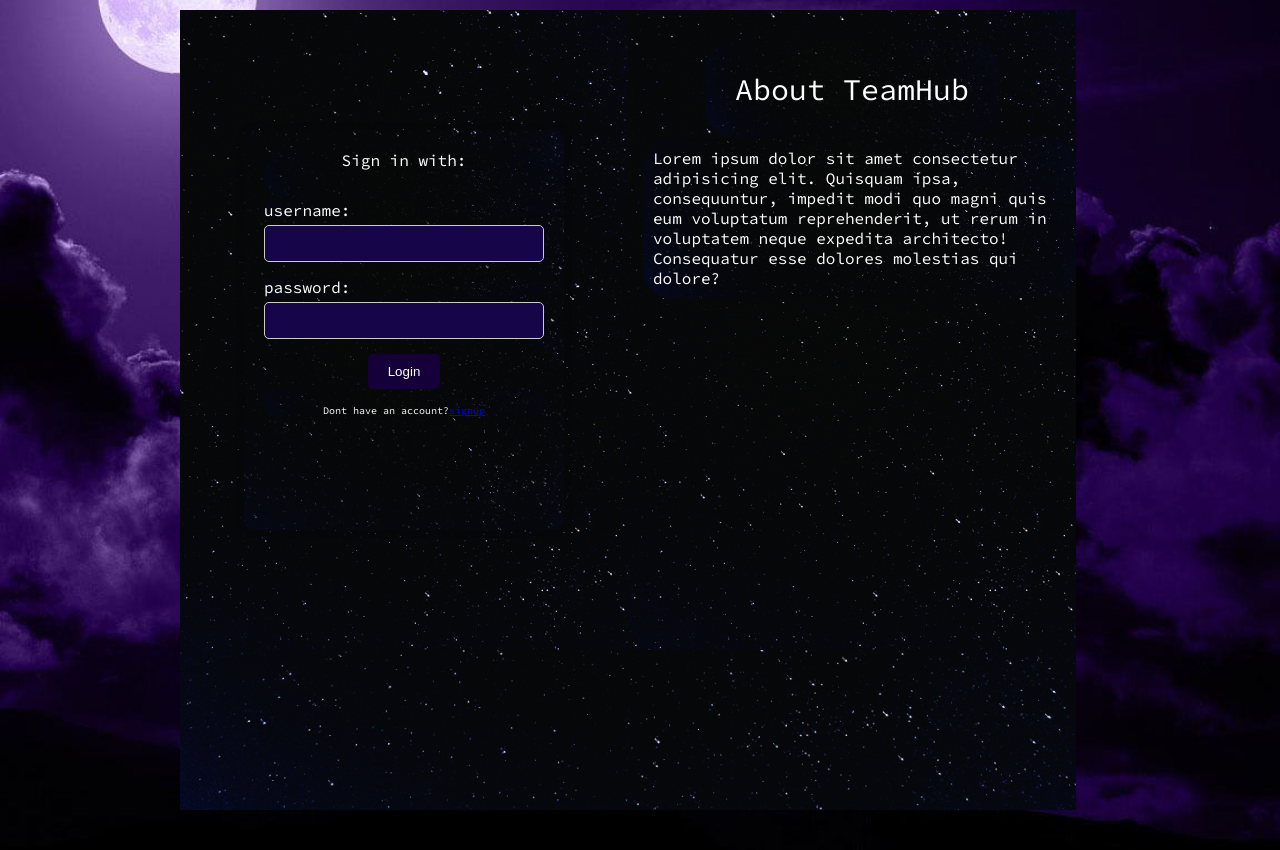
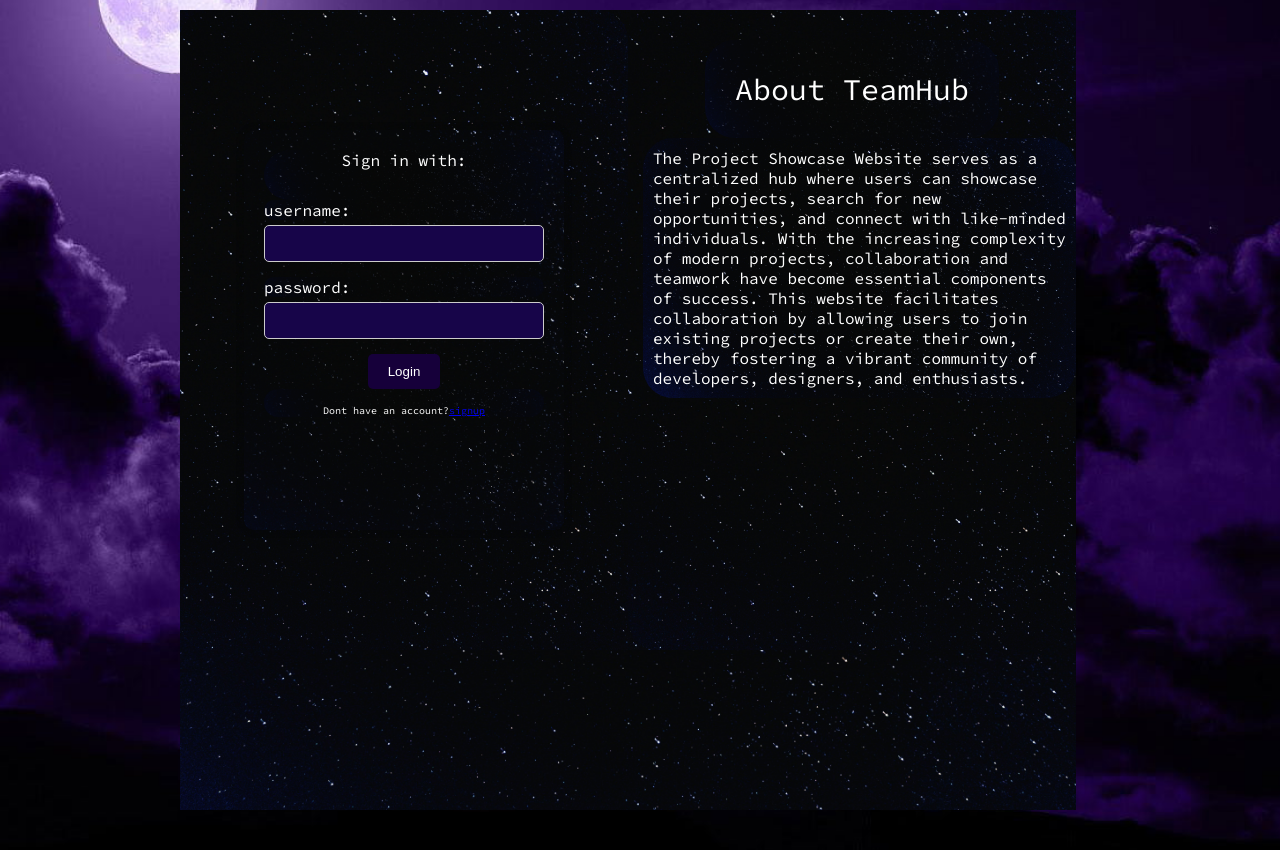
Before and after one commit to sheeeeesha/python_project_showcase, a Django app: page / in a window 1280 px wide. Shown: the part 246-1096 px from the top of the page. Run offline with Django 5.2, Linux system fonts and the light colour scheme; parts of the project's set-up code (start-up, migrations or seed data) failed here and were passed over.

Commit message:
modified front page

```diff
--- a/backend/myapp/templates/login.html
+++ b/backend/myapp/templates/login.html
@@ -71,7 +71,8 @@
       <div class="top-right flex justify-center">
         <div class="write flex">
           <div class="TMU flex">About TeamHub</div>
-          <div class="TMUinfo flex">Lorem ipsum dolor sit amet consectetur adipisicing elit. Quisquam ipsa, consequuntur, impedit modi quo magni quis eum voluptatum reprehenderit, ut rerum in voluptatem neque expedita architecto! Consequatur esse dolores molestias qui dolore?</div>
+          <div class="TMUinfo flex">The Project Showcase Website serves as a centralized hub where users can showcase their projects, search for new opportunities, and connect with like-minded individuals. With the increasing complexity of modern projects, collaboration and teamwork have become essential components of success. This website facilitates collaboration by allowing users to join existing projects or create their own, thereby fostering a vibrant community of developers, designers, and enthusiasts.
+          </div>
         </div>
       </div>
     </div>
--- a/backend/myapp/templates/register.html
+++ b/backend/myapp/templates/register.html
@@ -86,7 +86,7 @@
       <div class="top-right flex justify-center">
         <div class="write flex">
           <div class="TMU flex">About TeamHub</div>
-          <div class="TMUinfo flex">Lorem ipsum dolor sit amet consectetur adipisicing elit. Quisquam ipsa, consequuntur, impedit modi quo magni quis eum voluptatum reprehenderit, ut rerum in voluptatem neque expedita architecto! Consequatur esse dolores molestias qui dolore?</div>
+          <div class="TMUinfo flex">The Project Showcase Website serves as a centralized hub where users can showcase their projects, search for new opportunities, and connect with like-minded individuals. With the increasing complexity of modern projects, collaboration and teamwork have become essential components of success. This website facilitates collaboration by allowing users to join existing projects or create their own, thereby fostering a vibrant community of developers, designers, and enthusiasts</div>
         </div>
       </div>
     </div>
```
Also changed, not shown: backend/db.sqlite3.
